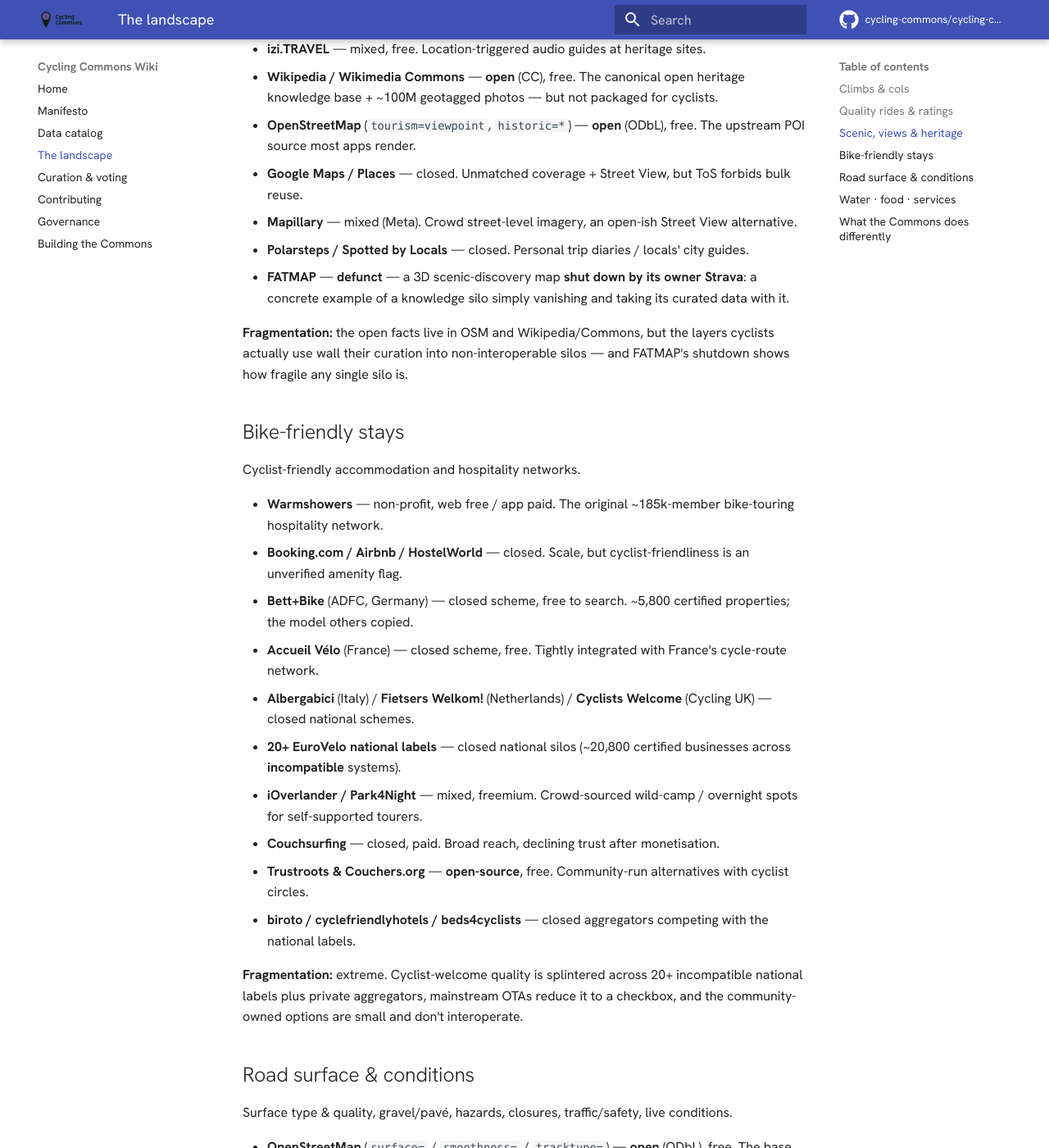
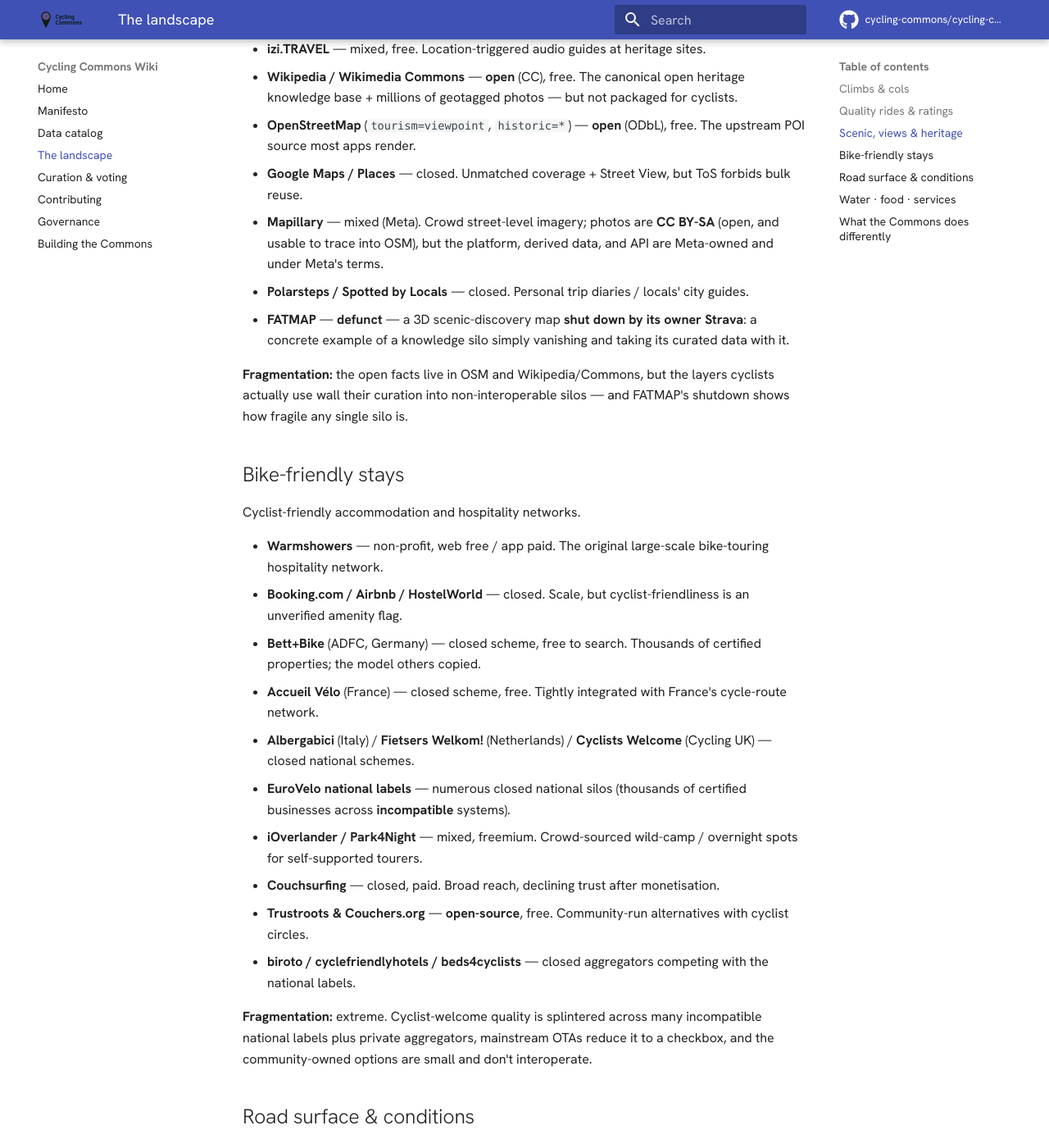
Before and after one commit to cycling-commons/cycling-commons, an MkDocs documentation site: the page built from wiki/landscape.md, in a window 1280 px wide and 1400 px high, scrolled down 2228 px. Shown: the whole window at 82% size. Built offline with MkDocs 1.6.1 and Material for MkDocs 9.7.7, drawn with Linux system fonts in a browser that asks for light colours; some web fonts are replaced; comment, search, counter and statistics services are not loaded; some of the changed text lies outside the part shown.

Commit message:
docs(wiki): make provider claims accurate
- Mapillary: replace 'open-ish' with precise CC BY-SA imagery / Meta-owned platform split
- drop drift-prone figures (member/property/route/photo counts) for qualitative phrasing
- fix Outdooractive label inconsistency (closed -> mixed)
- de-jargon CyclingCols 'completist col-bagging'

```diff
--- a/wiki/landscape.md
+++ b/wiki/landscape.md
@@ -14,7 +14,7 @@
 - **Strava** (Segments / Local Legends) — closed, freemium. The de-facto global KOM standard everyone benchmarks against; leaderboards increasingly paywalled.
 - **VeloViewer** — closed, paid. Deep segment/climb analytics on the Strava API (VAM, category, 3D profiles).
 - **climbfinder** — closed, freemium. The broadest, best-UX European climb-profile database.
-- **CyclingCols** — closed (community), free. ~5,100 cols across 24 countries — completist col-bagging.
+- **CyclingCols** — closed (community), free. A broad community catalogue of cols across many countries — for riders ticking off climbs one by one.
 - **myCols** — closed, free. Worldwide climbs with history/storytelling per ascent.
 - **PJAMM Cycling** — closed, freemium. Global steepest/hardest climbs + a proprietary difficulty index (PDI) and Street View.
 - **salite.ch** — closed (volunteer), free. Veteran European archive, deep on Italy/Switzerland.
@@ -29,14 +29,14 @@
 ## Quality rides & ratings
 Route planning, navigation, ride sharing, and cyclist-experience ratings (quietness, scenery, surface).
 
-- **Komoot** — closed, freemium. Surface/bike-type routing + ~850M community Highlights & Trail View.
+- **Komoot** — closed, freemium. Surface/bike-type routing + a vast community Highlights layer & Trail View.
 - **RideWithGPS** — closed, freemium. Precise planning, cue sheets, club/event tooling.
 - **Strava Routes / Heatmap** — closed, freemium. Routes from aggregated activity; "where cyclists actually ride."
 - **cycle.travel** — mixed (OSM base), free. Genuinely quietness-optimised routing from real traffic data.
-- **Bikemap** — closed, freemium. ~9.9M user routes with surface filters.
+- **Bikemap** — closed, freemium. Millions of user routes with surface filters.
 - **CycleStreets** — open (non-profit, OSM), free. Explicit fastest/balanced/**quietest** modes (UK).
 - **Garmin Connect / Wahoo / Hammerhead** — closed (with hardware). Popularity routing + Climb previews on devices.
-- **Outdooractive** — closed, freemium. Large multi-sport route portal, strong in DACH.
+- **Outdooractive** — mixed, freemium. Large multi-sport route portal, strong in DACH.
 - **BRouter** — **open-source**, free. The configurable routing engine behind many other tools.
 - **CyclOSM / OpenCycleMap** — **open** (OSM), free. The open cycling map styles others embed.
 - **kurviger / Relive / Cyql** — closed, freemium. Scenic-road planning / ride videos / club ride org.
@@ -53,10 +53,10 @@
 - **Wikiloc** — closed, freemium. Tens of millions of trails with geotagged waypoints (viewpoints, fountains, ruins).
 - **Atlas Obscura** — closed, free to browse. Offbeat cultural/heritage sites.
 - **izi.TRAVEL** — mixed, free. Location-triggered audio guides at heritage sites.
-- **Wikipedia / Wikimedia Commons** — **open** (CC), free. The canonical open heritage knowledge base + ~100M geotagged photos — but not packaged for cyclists.
+- **Wikipedia / Wikimedia Commons** — **open** (CC), free. The canonical open heritage knowledge base + millions of geotagged photos — but not packaged for cyclists.
 - **OpenStreetMap** (`tourism=viewpoint`, `historic=*`) — **open** (ODbL), free. The upstream POI source most apps render.
 - **Google Maps / Places** — closed. Unmatched coverage + Street View, but ToS forbids bulk reuse.
-- **Mapillary** — mixed (Meta). Crowd street-level imagery, an open-ish Street View alternative.
+- **Mapillary** — mixed (Meta). Crowd street-level imagery; photos are **CC BY-SA** (open, and usable to trace into OSM), but the platform, derived data, and API are Meta-owned and under Meta's terms.
 - **Polarsteps / Spotted by Locals** — closed. Personal trip diaries / locals' city guides.
 - **FATMAP** — **defunct** — a 3D scenic-discovery map **shut down by its owner Strava**: a concrete example of a knowledge silo simply vanishing and taking its curated data with it.
 
@@ -65,18 +65,18 @@
 ## Bike-friendly stays
 Cyclist-friendly accommodation and hospitality networks.
 
-- **Warmshowers** — non-profit, web free / app paid. The original ~185k-member bike-touring hospitality network.
+- **Warmshowers** — non-profit, web free / app paid. The original large-scale bike-touring hospitality network.
 - **Booking.com / Airbnb / HostelWorld** — closed. Scale, but cyclist-friendliness is an unverified amenity flag.
-- **Bett+Bike** (ADFC, Germany) — closed scheme, free to search. ~5,800 certified properties; the model others copied.
+- **Bett+Bike** (ADFC, Germany) — closed scheme, free to search. Thousands of certified properties; the model others copied.
 - **Accueil Vélo** (France) — closed scheme, free. Tightly integrated with France's cycle-route network.
 - **Albergabici** (Italy) / **Fietsers Welkom!** (Netherlands) / **Cyclists Welcome** (Cycling UK) — closed national schemes.
-- **20+ EuroVelo national labels** — closed national silos (~20,800 certified businesses across **incompatible** systems).
+- **EuroVelo national labels** — numerous closed national silos (thousands of certified businesses across **incompatible** systems).
 - **iOverlander / Park4Night** — mixed, freemium. Crowd-sourced wild-camp / overnight spots for self-supported tourers.
 - **Couchsurfing** — closed, paid. Broad reach, declining trust after monetisation.
 - **Trustroots & Couchers.org** — **open-source**, free. Community-run alternatives with cyclist circles.
 - **biroto / cyclefriendlyhotels / beds4cyclists** — closed aggregators competing with the national labels.
 
-**Fragmentation:** extreme. Cyclist-welcome quality is splintered across 20+ incompatible national labels plus private aggregators, mainstream OTAs reduce it to a checkbox, and the community-owned options are small and don't interoperate.
+**Fragmentation:** extreme. Cyclist-welcome quality is splintered across many incompatible national labels plus private aggregators, mainstream OTAs reduce it to a checkbox, and the community-owned options are small and don't interoperate.
 
 ## Road surface & conditions
 Surface type & quality, gravel/pavé, hazards, closures, traffic/safety, live conditions.
@@ -100,7 +100,7 @@
 Drinking water/refill, resupply (shops/bakeries), cyclist cafés, bike shops & repair stations, e-bike charging.
 
 - **OpenStreetMap** (`amenity=drinking_water` / `bicycle_repair_station` / `shop=bicycle`) — **open** (ODbL), free. The only cross-app shared source — but thinly mapped.
-- **Refill** — closed (UK charity), free. 300,000+ free tap-water refill points.
+- **Refill** — closed (UK charity), free. A large network of free tap-water refill points.
 - **TrailTap / WeTap** — crowdsourced, free. Cyclist/walker fountain & refill maps (UK / global, patchy coverage).
 - **Komoot** — closed, freemium. In-ride resupply/POI alerts along a route.
 - **Google Maps** — closed, free. The default resupply tool — but nothing cyclist-specific or refill-aware.
```
